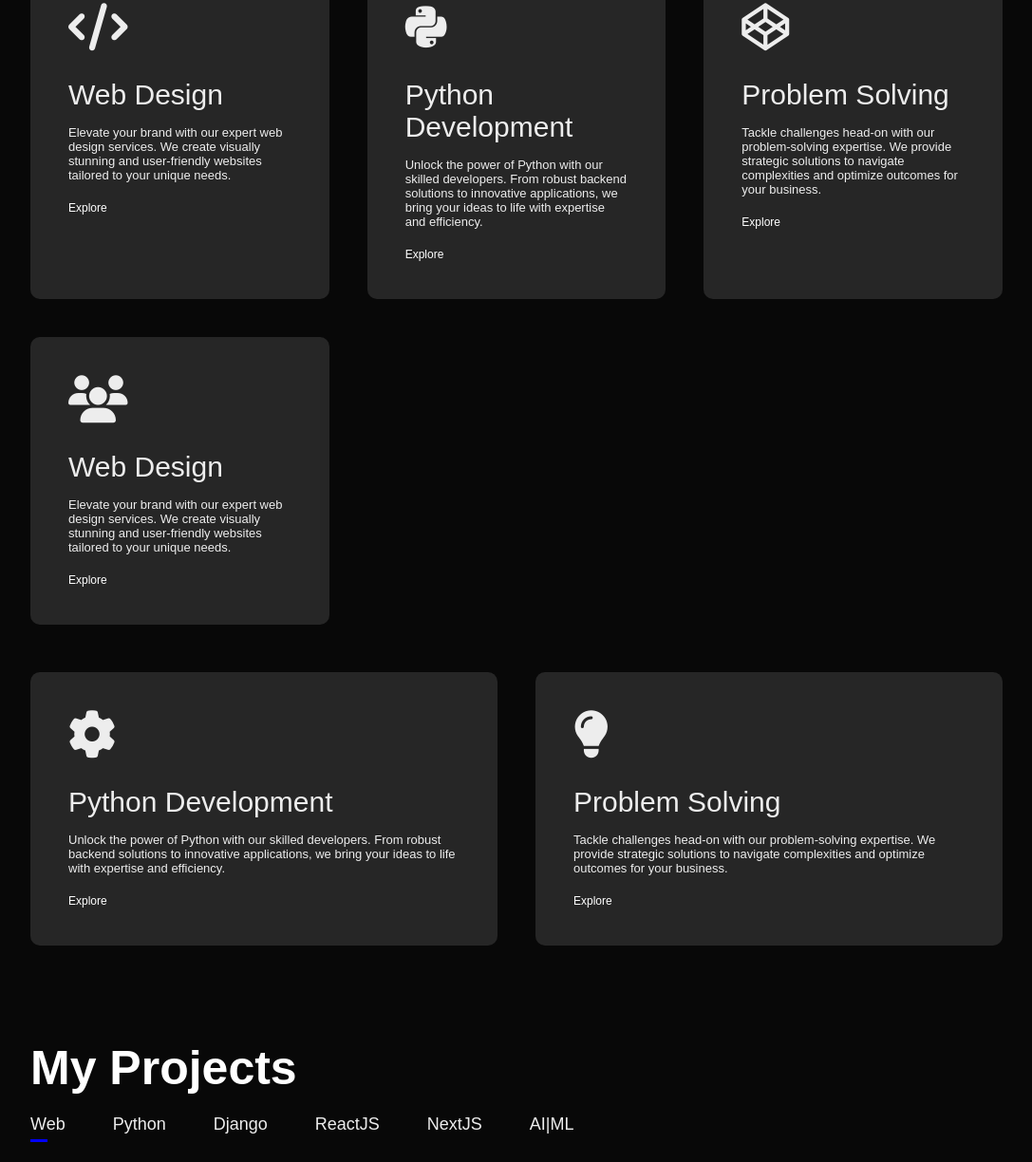
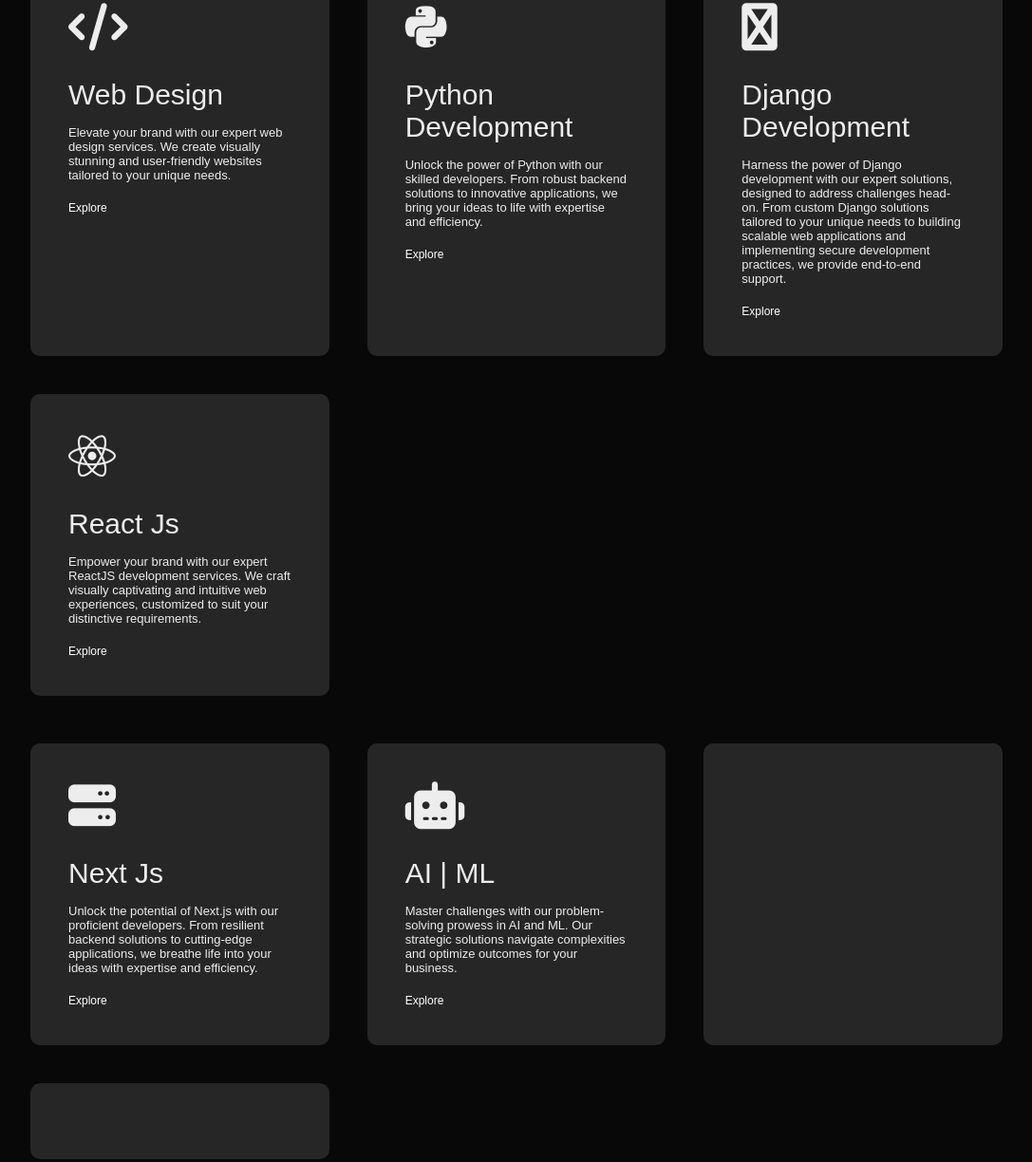
Before and after one commit to SohailAsgharWorkOfficial/portfolio, a plain HTML site: page index.html in a window 1280 px wide. Shown: the part 3101-4325 px from the top of the page at 95% size, without its empty margins (96-1183 px from the left). Drawn offline with Linux system fonts and the light colour scheme.

Commit message:
init commit

```diff
--- a/index.html
+++ b/index.html
@@ -135,28 +135,26 @@
                     <h2>Web Design</h2>
                     <p>Elevate your brand with our expert web design services. We create visually stunning and
                         user-friendly websites tailored to your unique needs.</p>
-                    <a target="_blank" href="#">Explore</a>
+                    <a href="#">Explore</a>
                 </div>
                 <div>
                     <i class="fa-brands fa-python"></i>
                     <h2>Python Development</h2>
                     <p>Unlock the power of Python with our skilled developers. From robust backend solutions to
                         innovative applications, we bring your ideas to life with expertise and efficiency.</p>
+                    <a href="#">Explore</a>
+                </div>
+                <div>
+                    <i class="fa-brands fa-cogs "></i>
+                    <h2>Django Development</h2>
+                    <p>Harness the power of Django development with our expert solutions, designed to address challenges head-on. From custom Django solutions tailored to your unique needs to building scalable web applications and implementing secure development practices, we provide end-to-end support.</p>
                     <a target="_blank" href="#">Explore</a>
                 </div>
                 <div>
-                    <i class="fa-brands fa-codepen"></i>
-                    <h2>Problem Solving</h2>
-                    <p>Tackle challenges head-on with our problem-solving expertise. We provide strategic solutions to
-                        navigate complexities and optimize outcomes for your business.</p>
-                    <a target="_blank" href="#">Explore</a>
-                </div>
-                <div>
-                    <i class="fa-solid fa-users"></i>
-                    <h2>Web Design</h2>
-                    <p>Elevate your brand with our expert web design services. We create visually stunning and
-                        user-friendly websites tailored to your unique needs.</p>
-                    <a target="_blank" href="#">Explore</a>
+                    <i class="fa-brands fa-react"></i>
+                    <h2>React Js</h2>
+                    <p>Empower your brand with our expert ReactJS development services. We craft visually captivating and intuitive web experiences, customized to suit your distinctive requirements.</p>
+                    <a href="#">Explore</a>
                 </div>
 
             </div>
@@ -165,18 +163,22 @@
             <div class="services-list">
 
                 <div>
-                    <i class="fa-solid fa-cog"></i>
-                    <h2>Python Development</h2>
-                    <p>Unlock the power of Python with our skilled developers. From robust backend solutions to
-                        innovative applications, we bring your ideas to life with expertise and efficiency.</p>
-                    <a target="_blank" href="#">Explore</a>
+                    <i class="fa-solid fa-server"></i>
+                    <h2>Next Js</h2>
+                    <p>Unlock the potential of Next.js with our proficient developers. From resilient backend solutions to cutting-edge applications, we breathe life into your ideas with expertise and efficiency.</p>
+                    <a href="#">Explore</a>
                 </div>
                 <div>
-                    <i class="fa-solid fa-lightbulb"></i>
-                    <h2>Problem Solving</h2>
-                    <p>Tackle challenges head-on with our problem-solving expertise. We provide strategic solutions to
-                        navigate complexities and optimize outcomes for your business.</p>
-                    <a target="_blank" href="#">Explore</a>
+                    <i class="fa-solid fa-robot"></i>
+                    <h2>AI | ML</h2>
+                    <p>Master challenges with our problem-solving prowess in AI and ML. Our strategic solutions navigate complexities and optimize outcomes for your business.</p>
+                    <a href="#">Explore</a>
+                </div>
+                <div>
+
+                </div>
+                <div>
+
                 </div>
 
             </div>
@@ -446,7 +448,6 @@
             </div>
 
 
-            <br><br>
 
 
 
@@ -484,6 +485,11 @@
 
         </div>
     </div>
+
+
+
+
+
     <script>
         var tablinks = document.getElementsByClassName("tab-links");
         var tabcontents = document.getElementsByClassName("tab-contents");
```
Also changed, not shown: style.css (line endings or trailing spaces).
